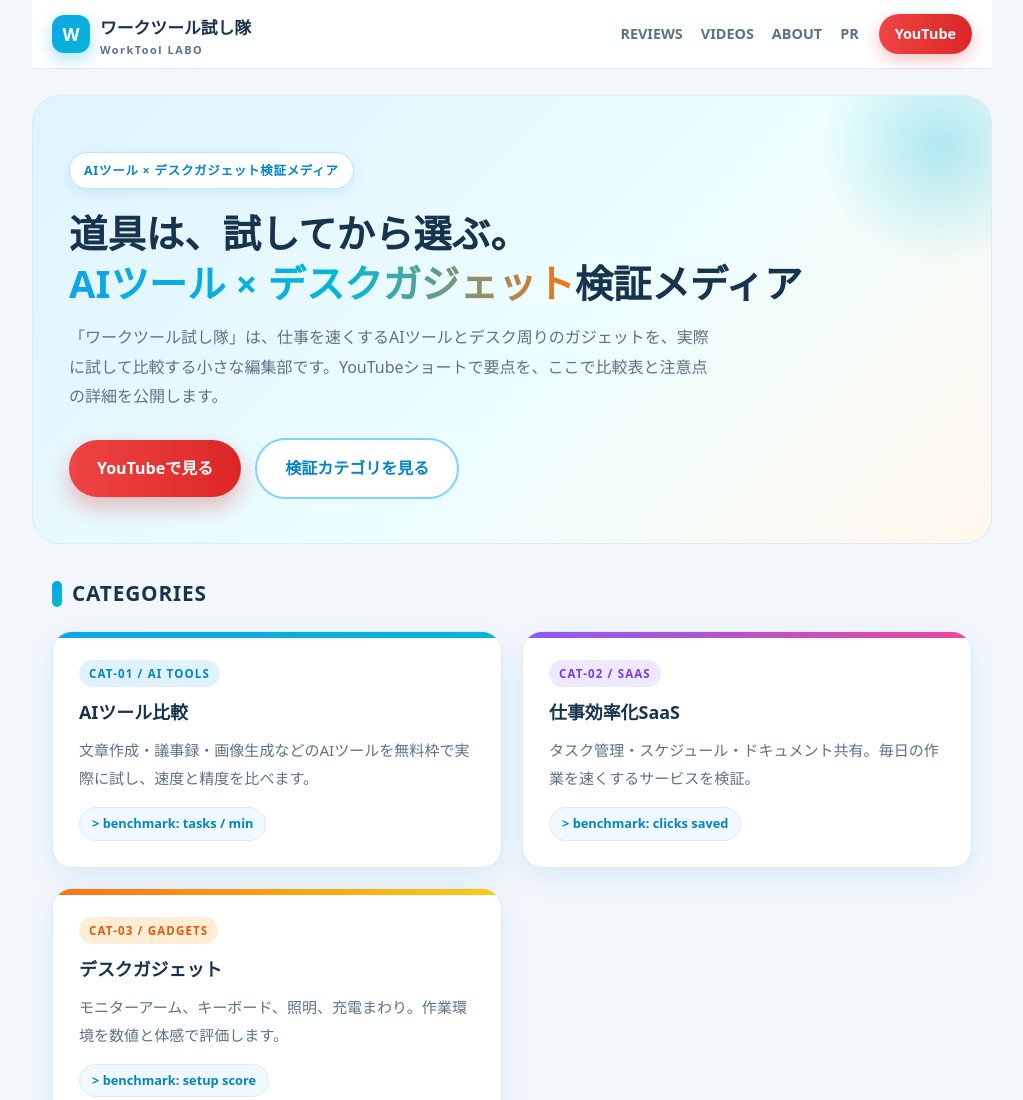
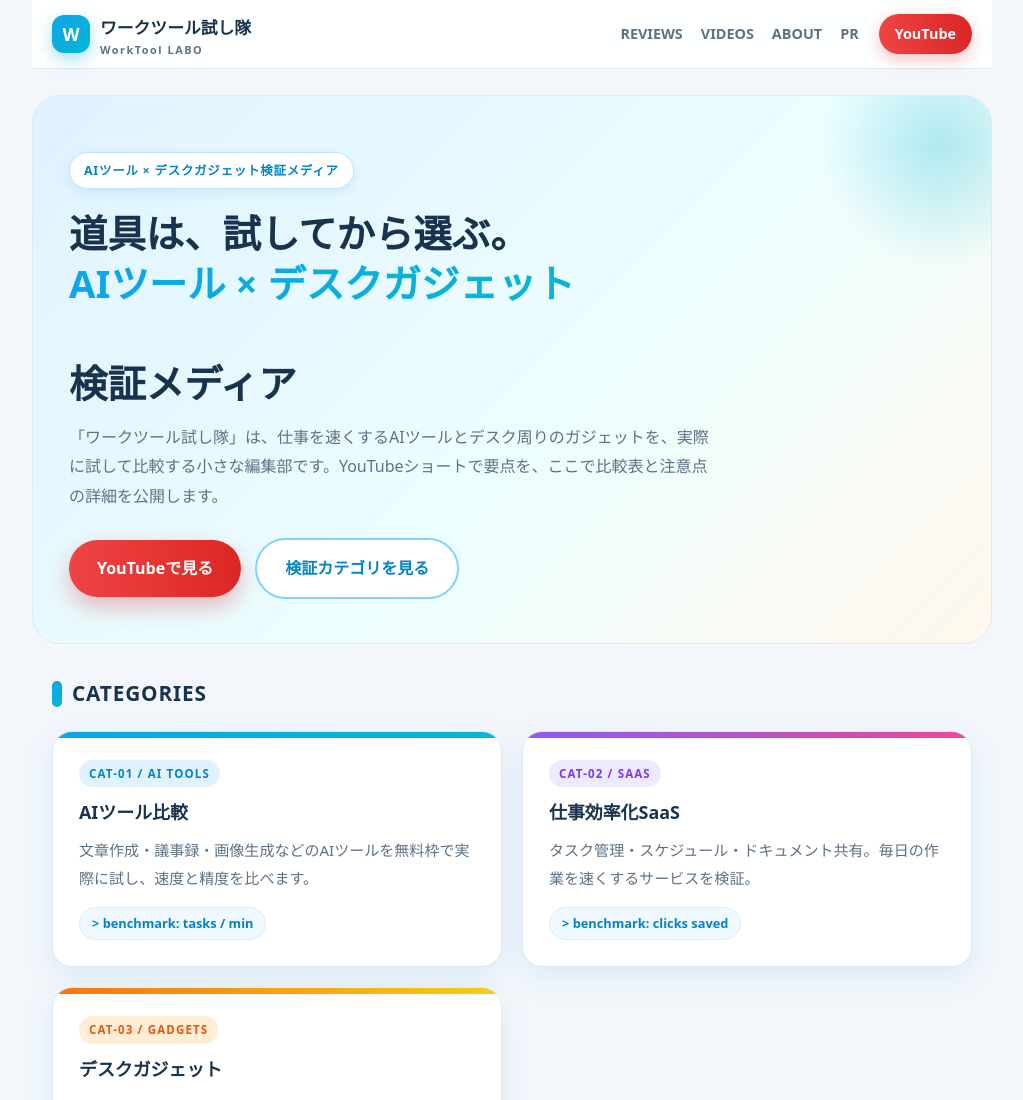
Before and after one commit to NNJU/worktool-labo, a plain HTML site: page index.html in a window 1280 px wide. Shown: the top 1100 px of the page, without its empty margins (128-1151 px from the left). Drawn offline with Linux system fonts and the light colour scheme.

Commit message:
Fix hero headline line break

```diff
--- a/index.html
+++ b/index.html
@@ -38,6 +38,7 @@
     box-shadow:0 4px 12px rgba(2,132,199,.10)}
   h1{font-size:2.4rem;line-height:1.3;margin:0 0 14px;font-weight:900;position:relative;z-index:1}
   h1 .grad{background:linear-gradient(90deg,var(--sky),var(--cyan) 55%,var(--accent));-webkit-background-clip:text;background-clip:text;color:transparent}
+  h1 .keep{display:block;white-space:nowrap}
   .hero p{color:var(--muted);max-width:640px;margin:0 0 26px;position:relative;z-index:1}
   .cta{display:inline-block;background:linear-gradient(90deg,#ef4444,#dc2626);color:#fff;font-weight:800;border-radius:999px;padding:14px 28px;text-decoration:none;box-shadow:0 10px 22px rgba(220,38,38,.30);position:relative;z-index:1}
   .cta.sub{background:#fff;color:var(--blue);border:2px solid #7dd3fc;box-shadow:none;margin-left:10px}
@@ -68,7 +69,7 @@
   .step b{color:var(--blue);display:block;margin-bottom:4px;font-size:1rem}
   footer{border-top:1px solid var(--line);margin-top:36px;padding:26px 0 40px;color:var(--muted);font-size:.85rem}
   footer a{color:var(--blue);text-decoration:none}
-  @media(max-width:560px){h1{font-size:1.8rem}.cta.sub{margin:10px 0 0}.hero{padding:40px 22px 34px}nav a{margin-left:12px}}
+  @media(max-width:560px){h1{font-size:1.8rem}h1 .keep{font-size:1.35rem}.cta.sub{margin:10px 0 0}.hero{padding:40px 22px 34px}nav a{margin-left:12px}}
 </style>
 </head>
 <body>
@@ -80,7 +81,7 @@
 
   <div class="hero">
     <span class="badge">AIツール × デスクガジェット検証メディア</span>
-    <h1>道具は、試してから選ぶ。<br><span class="grad">AIツール × デスクガジェット</span>検証メディア</h1>
+    <h1>道具は、試してから選ぶ。<br><span class="grad keep">AIツール × デスクガジェット</span><br>検証メディア</h1>
     <p>「ワークツール試し隊」は、仕事を速くするAIツールとデスク周りのガジェットを、実際に試して比較する小さな編集部です。YouTubeショートで要点を、ここで比較表と注意点の詳細を公開します。</p>
     <a class="cta" href="https://www.youtube.com/@worktoollabo" target="_blank" rel="noopener">YouTubeで見る</a>
     <a class="cta sub" href="#reviews">検証カテゴリを見る</a>
```
